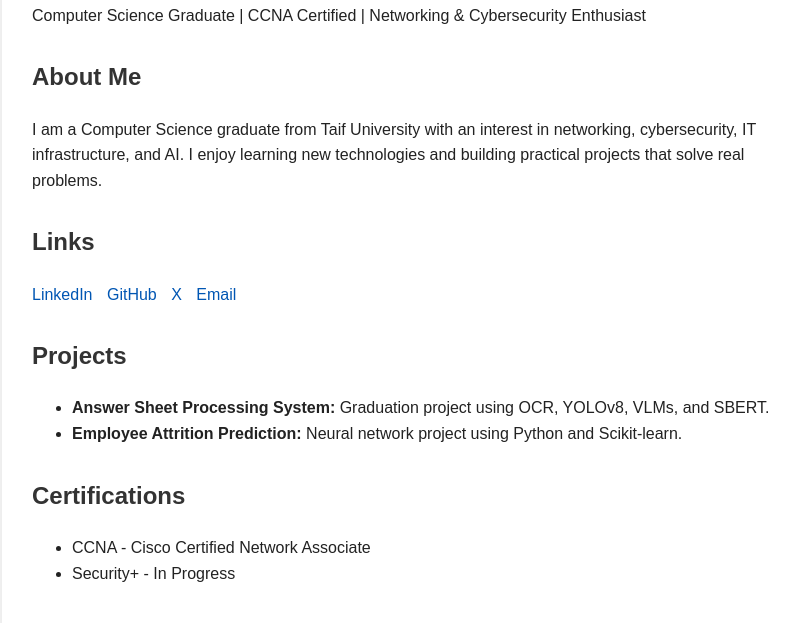
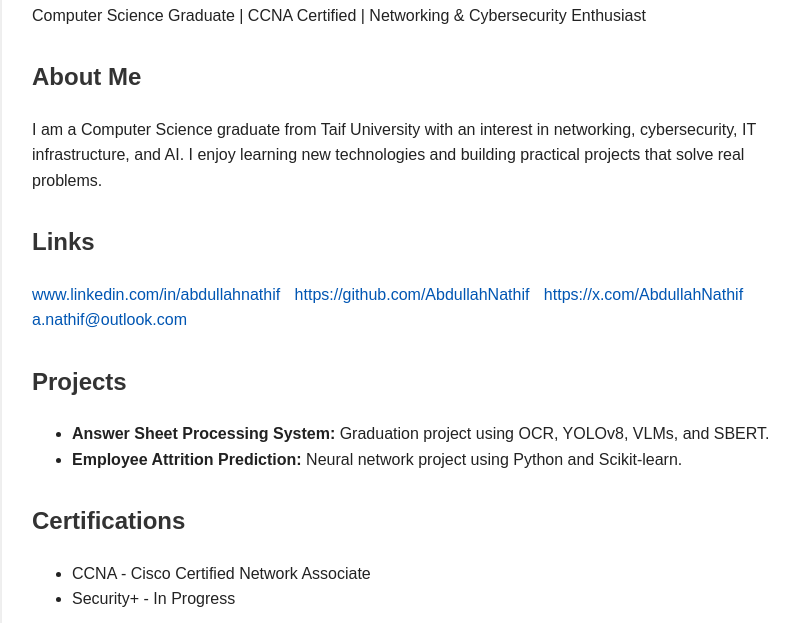
Before and after one commit to AbdullahNathif/AbdullahNathif.github.io, a plain HTML site: page index.html in a window 1280 px wide. Shown: the part 176-799 px from the top of the page, without its empty margins (238-1037 px from the left). Drawn offline with Linux system fonts and the light colour scheme.

Commit message:
Update index.html

```diff
--- a/index.html
+++ b/index.html
@@ -65,10 +65,10 @@
 
     <h2>Links</h2>
     <p>
-      <a href="https://www.linkedin.com/in/YOUR-LINKEDIN" target="_blank">LinkedIn</a>
-      <a href="https://github.com/abdullah189zx" target="_blank">GitHub</a>
-      <a href="https://x.com/YOUR-X" target="_blank">X</a>
-      <a href="mailto:abdullah189zx@gmail.com">Email</a>
+      <a href="https://www.linkedin.com/in/YOUR-LINKEDIN" target="_blank">www.linkedin.com/in/abdullahnathif</a>
+      <a href="https://github.com/abdullah189zx" target="_blank">https://github.com/AbdullahNathif</a>
+      <a href="https://x.com/YOUR-X" target="_blank">https://x.com/AbdullahNathif</a>
+      <a href="mailto:abdullah189zx@gmail.com">a.nathif@outlook.com</a>
     </p>
 
     <h2>Projects</h2>
```
